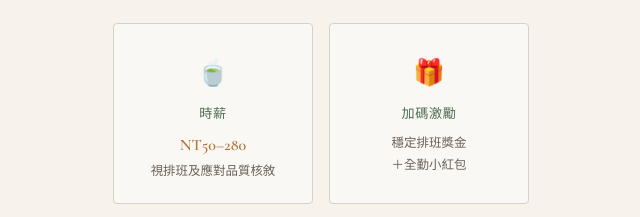
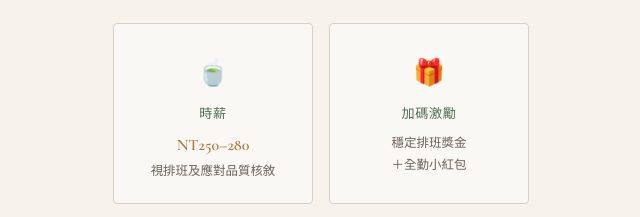
Before and after one commit to advertisinghelper/7teahouse, a plain HTML site: page index.html in a window 1280 px wide. Shown: the part 2520-2737 px from the top of the page, 319-959 px from the left. Drawn offline with nearby package versions, Linux system fonts and the light colour scheme.

Commit message:
Update index.html

```diff
--- a/index.html
+++ b/index.html
@@ -577,7 +577,7 @@
     <div class="benefit-card">
       <span class="benefit-icon">🍵</span>
       <p class="benefit-title">時薪</p>
-      <p class="benefit-val"><span class="benefit-highlight">NT50–280</span><br>視排班及應對品質核敘</p>
+      <p class="benefit-val"><span class="benefit-highlight">NT250–280</span><br>視排班及應對品質核敘</p>
     </div>
     <div class="benefit-card">
       <span class="benefit-icon">🎁</span>
```
